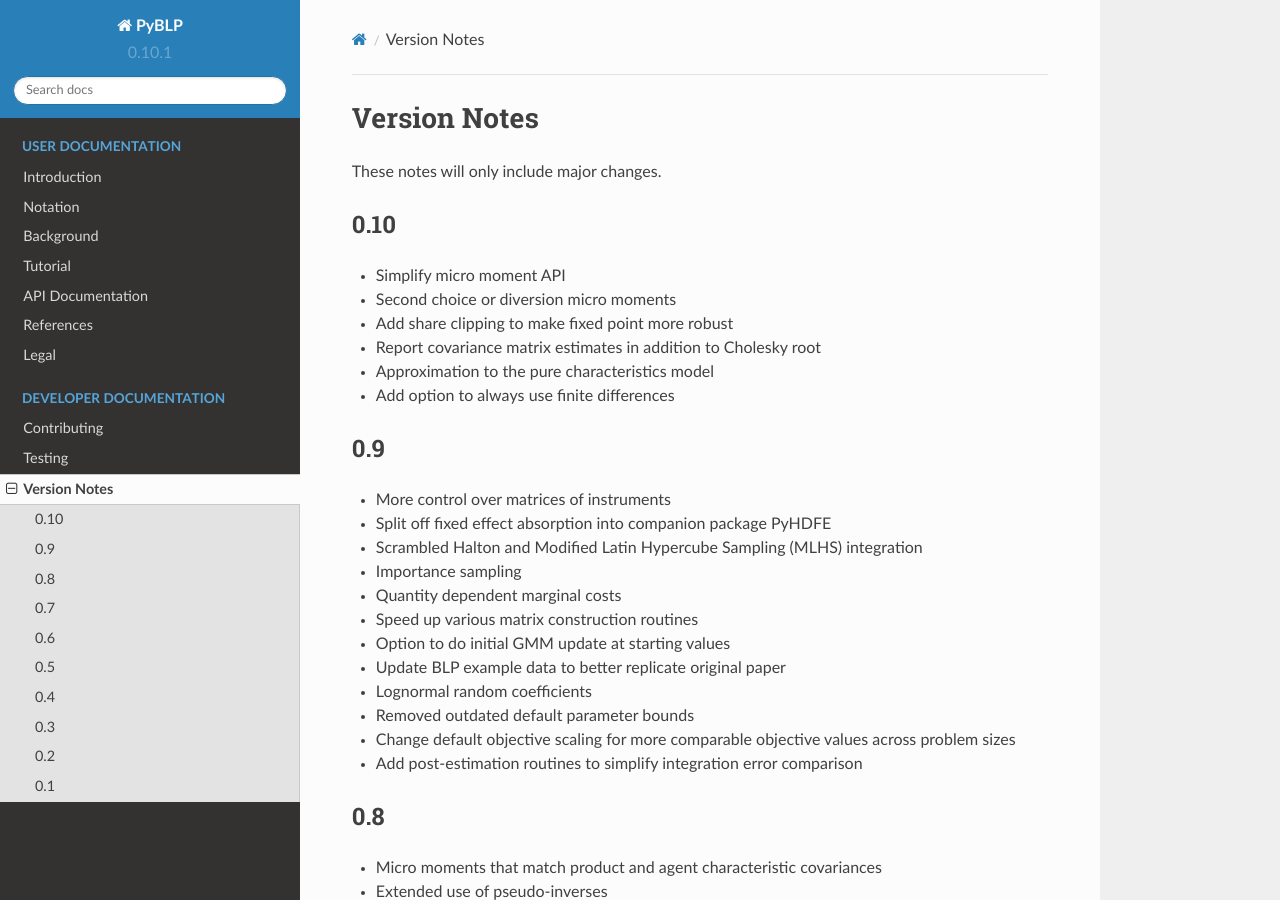
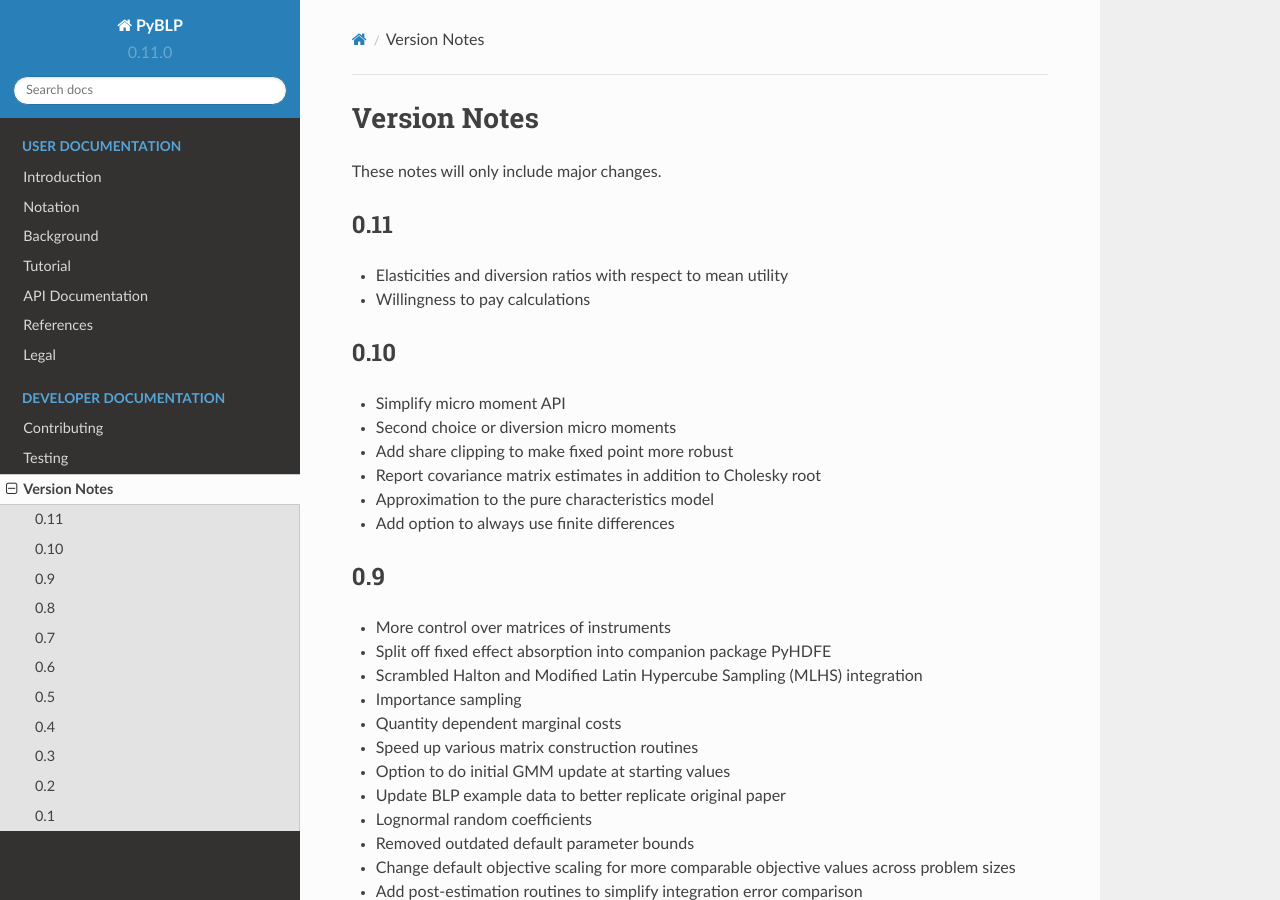
Before and after one commit to jeffgortmaker/pyblp, a Sphinx documentation site: the page built from docs/versions.rst, in a window 1280 px wide and 900 px high. Built offline with Sphinx 7.4.7 and the Read the Docs theme 2.0.0, drawn with Linux system fonts in a browser that asks for light colours.

Commit message:
REL: version bump

```diff
--- a/docs/versions.rst
+++ b/docs/versions.rst
@@ -2,6 +2,13 @@
 =============
 
 These notes will only include major changes.
+
+
+0.11
+----
+
+- Elasticities and diversion ratios with respect to mean utility
+- Willingness to pay calculations
 
 
 0.10
--- a/pyblp/version.py
+++ b/pyblp/version.py
@@ -1,3 +1,3 @@
 """Current package version."""
 
-__version__ = '0.10.1'
+__version__ = '0.11.0'
```
Also changed, not shown: docs/notebooks/api/build_blp_instruments.ipynb, docs/notebooks/api/build_differentiation_instruments.ipynb, docs/notebooks/api/build_id_data.ipynb, docs/notebooks/api/build_integration.ipynb, docs/notebooks/api/build_matrix.ipynb, docs/notebooks/api/build_ownership.ipynb, docs/notebooks/api/data.ipynb, docs/notebooks/api/data_to_dict.ipynb, docs/notebooks/api/formulation.ipynb, docs/notebooks/api/integration.ipynb, docs/notebooks/api/iteration.ipynb, docs/notebooks/api/optimization.ipynb, docs/notebooks/api/parallel.ipynb, docs/notebooks/tutorial/blp.ipynb, 4 more files.
